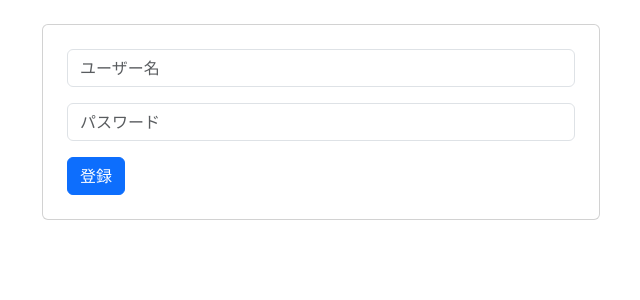
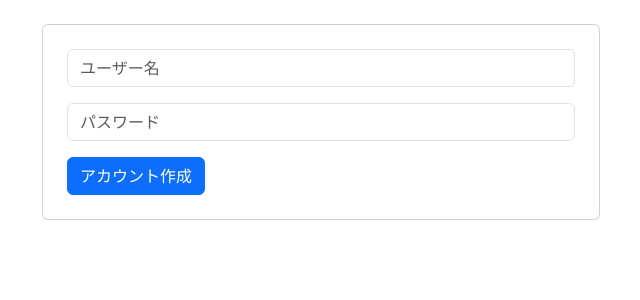
Before and after one commit to konkaisei/e_team, a Spring Boot app: page /register in a window 1280 px wide. Shown: the top 300 px of the page, without its empty margins (319-959 px from the left). Run offline with Spring Boot 4, Linux system fonts and the light colour scheme; some of the project's set-up classes (security, data sources, template engines, error pages and the like) are left out, and stand-ins take their place; some libraries are stand-ins or nearby versions.

Commit message:
アカウント作成 ボタン

```diff
--- a/music-management/src/main/resources/templates/layout.html
+++ b/music-management/src/main/resources/templates/layout.html
@@ -12,7 +12,7 @@
             <button sec:authorize="isAuthenticated()"><a th:href="@{/albums}">ホーム</a></button>
             <button sec:authorize="isAuthenticated()"><a th:href="@{/albums/new}">収入</a></button>
             <button sec:authorize="isAuthenticated()"><a th:href="@{/albums/new}">支出</a></button>
-            <button sec:authorize="isAnonymous()"><a th:href="@{/register}">ユーザ登録</a></button>
+            <button sec:authorize="isAnonymous()"class="btn btn-primary">アカウント作成<a th:href="@{/register}">アカウント作成</a></button>
             <div sec:authorize="isAuthenticated()">
                 <form th:action="@{/logout}" method="post">
                     <button type="submit">ログアウト</button>
--- a/music-management/src/main/resources/templates/login.html
+++ b/music-management/src/main/resources/templates/login.html
@@ -10,7 +10,7 @@
         ユーザ名、またはパスワードが違います
     </div>
     <div th:if="${param.register}" style="color:blue">
-        登録に成功しました
+        アカウント作成に成功しました
     </div>
     <form th:action="@{/login}" method="post">
         <div class="mb-3">
--- a/music-management/src/main/resources/templates/register.html
+++ b/music-management/src/main/resources/templates/register.html
@@ -1,6 +1,6 @@
 <!DOCTYPE html>
 <html lang="ja" xmlns:th="http://www.thymeleaf.org">
-<head th:replace="~{layout :: head(ユーザ登録)}"></head>
+<head th:replace="~{layout :: head(アカウント作成)}"></head>
 <body>
     <div class="container mt-4 mb-4">
       <div class="card p-4 w-50 mx-auto">
@@ -11,7 +11,7 @@
         <div class="mb-3">
             <input type="password" name="password"class="form-control" id="exampleInputPassword1" th:field="*{password}"placeholder="パスワード">
         </div>
-        <button type="submit"class="btn btn-primary">登録</button>
+        <button type="submit"class="btn btn-primary">アカウント作成</button>
     </form>
     </div>
   </div>
```
